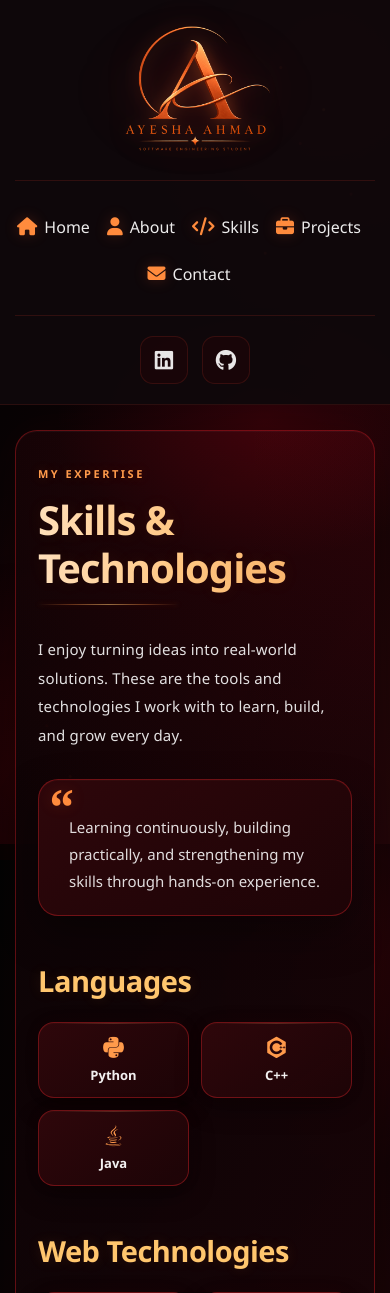
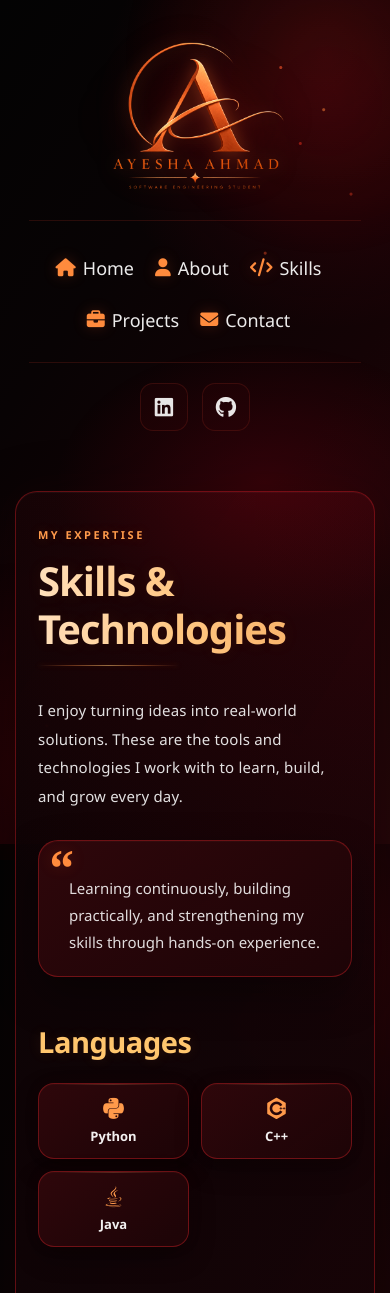
Before and after one commit to AyeshaAhmad1/Ayesha-s-Portfolio, a Django app: page /skills/ in a window 390 px wide; the page is wider, and only the part inside the window is pictured. Shown: the top 1293 px of that part. Run offline with Django 5.2, Linux system fonts and the light colour scheme.

Commit message:
Update skills page styling

```diff
--- a/Portfolio/static/css/skills.css
+++ b/Portfolio/static/css/skills.css
@@ -106,33 +106,39 @@ body::after {
     }
 }
 
+.sidebar,
+.skills_main {
+    position: relative;
+    z-index: 1;
+}
+
 .sidebar {
     position: fixed;
-    top: 0;
+    top: 20px;
     left: -252px;
+    bottom: 20px;
     width: 280px;
-    height: 100vh;
     display: flex;
     flex-direction: column;
-    padding: 25px 18px;
+    padding: 22px 18px;
     background: transparent;
     z-index: 1000;
     overflow: visible;
-    transition: left .5s cubic-bezier(.22, 1, .36, 1);
+    transition: left .45s cubic-bezier(.22, 1, .36, 1);
 }
 
 .sidebar:hover,
 .sidebar:focus-within {
-    left: 0;
+    left: 20px;
 }
 
 .sidebar::before {
     content: "";
     position: absolute;
     top: 50%;
-    right: 7px;
+    right: -5px;
     width: 3px;
-    height: 85px;
+    height: 90px;
     transform: translateY(-50%);
     border-radius: 10px;
     background: linear-gradient(
@@ -143,6 +149,16 @@ body::after {
         transparent
     );
     box-shadow: 0 0 15px rgba(255, 70, 35, .55);
+}
+
+.sidebar::after {
+    content: "";
+    position: fixed;
+    top: 0;
+    left: 0;
+    width: 25px;
+    height: 100vh;
+    pointer-events: auto;
 }
 
 .profile_brand {
@@ -290,18 +306,18 @@ body::after {
 }
 
 .skills_main {
-    position: relative;
-    z-index: 1;
     width: 100%;
-    max-width: 1350px;
-    margin: 0 auto;
-    padding: 65px 70px 90px;
-    transition: transform .5s cubic-bezier(.22, 1, .36, 1);
+    margin-left: 0;
+    padding: 30px 55px 90px 105px;
+    transition:
+        margin-left .45s cubic-bezier(.22, 1, .36, 1),
+        width .45s cubic-bezier(.22, 1, .36, 1);
 }
 
-body:has(.sidebar:hover) .skills_main,
-body:has(.sidebar:focus-within) .skills_main {
-    transform: translateX(140px);
+.sidebar:hover ~ .skills_main,
+.sidebar:focus-within ~ .skills_main {
+    margin-left: 280px;
+    width: calc(100% - 280px);
 }
 
 .skills_hero {
@@ -682,8 +698,8 @@ body:has(.sidebar:focus-within) .skills_main {
     border: 1px solid rgba(155, 25, 30, .62);
     background: linear-gradient(
         145deg,
-        rgba(22, 5, 7, 0.96),
-        rgba(24, 6, 8, 0.94)
+        rgba(22, 5, 7, .96),
+        rgba(24, 6, 8, .94)
     );
     box-shadow:
         0 12px 28px rgba(0, 0, 0, .35),
@@ -862,13 +878,29 @@ body:has(.sidebar:focus-within) .skills_main {
 }
 
 @media (max-width: 1100px) {
-    body:has(.sidebar:hover) .skills_main,
-    body:has(.sidebar:focus-within) .skills_main {
-        transform: translateX(90px);
+    .sidebar {
+        width: 240px;
+        left: -212px;
+    }
+
+    .sidebar:hover,
+    .sidebar:focus-within {
+        left: 20px;
+    }
+
+    .logo {
+        width: 220px;
+        height: 140px;
     }
 
     .skills_main {
-        padding: 50px 40px 80px;
+        padding: 25px 30px 70px 80px;
+    }
+
+    .sidebar:hover ~ .skills_main,
+    .sidebar:focus-within ~ .skills_main {
+        margin-left: 240px;
+        width: calc(100% - 240px);
     }
 
     .skills_hero {
@@ -900,31 +932,40 @@ body:has(.sidebar:focus-within) .skills_main {
 @media (max-width: 800px) {
     .sidebar {
         position: relative;
-        top: auto;
-        left: auto;
-        width: 100%;
+        top: 0;
+        left: 0;
+        bottom: auto;
+        width: calc(100% - 30px);
         height: auto;
-        padding: 20px 15px;
-        background: rgba(15, 8, 11, .94);
-        border-right: none;
-        border-bottom: 1px solid rgba(170, 45, 35, .18);
-        box-shadow: none;
+        margin: 15px;
+        padding: 20px 14px;
+        background: transparent;
+        transition: none;
     }
 
-    .sidebar::before {
+    .sidebar:hover,
+    .sidebar:focus-within {
+        left: 0;
+    }
+
+    .sidebar::before,
+    .sidebar::after {
         display: none;
     }
 
     .logo {
-        width: 230px;
-        height: 140px;
+        width: 270px;
+        height: 165px;
     }
 
     .nav ul {
         flex-direction: row;
         flex-wrap: wrap;
         justify-content: center;
-        gap: 5px;
+    }
+
+    .nav li {
+        width: auto;
     }
 
     .nav li i {
@@ -934,8 +975,7 @@ body:has(.sidebar:focus-within) .skills_main {
 
     .nav li a {
         flex: none;
-        padding: 10px 12px 10px 0;
-        font-size: 16px;
+        padding: 10px 13px 10px 0;
     }
 
     .social_links {
@@ -943,12 +983,13 @@ body:has(.sidebar:focus-within) .skills_main {
     }
 
     .skills_main {
-        transform: none !important;
-        padding: 35px 20px 70px;
+        margin-left: 0 !important;
+        width: 100% !important;
+        padding: 15px;
+        transition: none;
     }
 
-    .skills_hero,
-    .skill-level-section {
+    .skills_hero {
         padding: 40px 28px;
     }
 
@@ -960,7 +1001,6 @@ body:has(.sidebar:focus-within) .skills_main {
         margin-bottom: 32px;
         padding-bottom: 15px;
         font-size: 48px;
-        line-height: 1.2;
     }
 
     .skills_intro {
@@ -988,6 +1028,10 @@ body:has(.sidebar:focus-within) .skills_main {
     .skills-list {
         grid-template-columns: repeat(2, 1fr);
         gap: 12px;
+    }
+
+    .skill-level-section {
+        padding: 40px 28px;
     }
 
     .skill-level-list {
@@ -1024,7 +1068,6 @@ body:has(.sidebar:focus-within) .skills_main {
         padding-bottom: 13px;
         font-size: 40px;
         letter-spacing: -1px;
-        line-height: 1.2;
     }
 
     .section_label {
```
